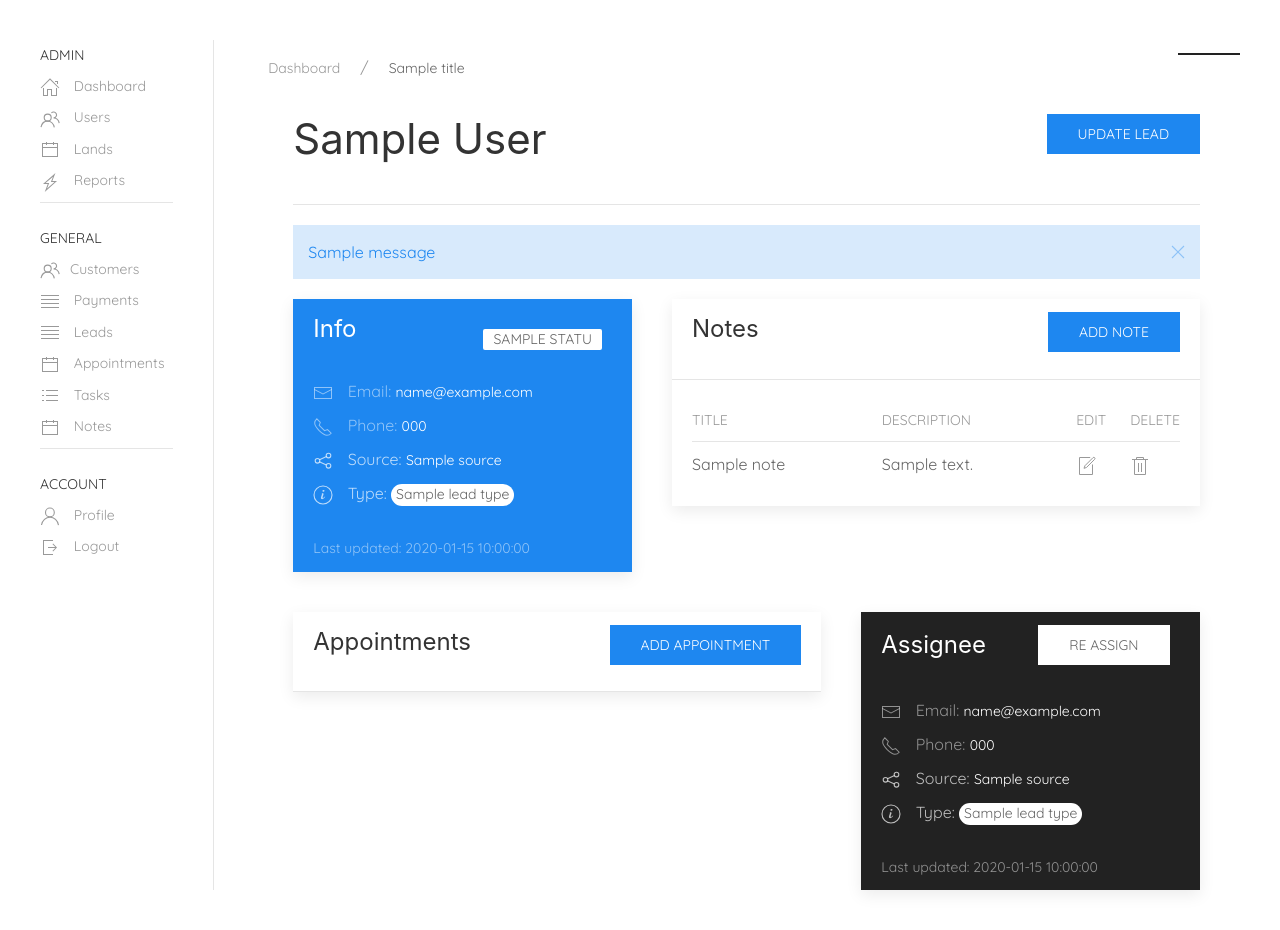
After one commit to Victor-Kariuki/bushline-crm, a Flask app: template app/templates/customers/single.html.j2 in a window 1280 px wide. The commit adds this page. Run offline with Flask 2, Linux system fonts and the light colour scheme; the template is opened without the code that fills it: most values are stand-ins (such as "Sample title", 1, 10 or a date in 2020); one stand-in notice (Sample message) is shown; parts of the project's set-up code (start-up, migrations or seed data) failed here and were passed over; some libraries are stand-ins or nearby versions.

Commit message:
add customer module & update lead module

```diff
--- a/app/blueprints/lead/views.py
+++ b/app/blueprints/lead/views.py
@@ -59,8 +59,7 @@ def create_lead():
             location = form.location.data,
             proposal = form.proposal.data,
             probability = form.probability.data,
-            land_id = form.land_id.data,
-            status = form.status.data
+            land_id = form.land_id.data
         )
 
         lead.assignees.append(form.user_id.data)
@@ -98,7 +97,6 @@ def update_lead(id):
         lead.email = form.email.data
         lead.source = form.source.data
         lead.lead_type = form.lead_type.data
-        lead.status = form.status.data
         location = form.location.data
         lead.proposal = form.proposal.data
         land.probability = form.probability.data
--- a/app/models/__init__.py
+++ b/app/models/__init__.py
@@ -3,6 +3,7 @@
 from app.models.appointment import Appointment
 from app.models.comment import Comment
 from app.models.land import Land
+from app.models.customer import Customer
 from app.models.lead import Lead
 from app.models.note import Note
 from app.models.task import Task
--- a/app/models/appointment.py
+++ b/app/models/appointment.py
@@ -1,4 +1,4 @@
-# app/models/appointments
+# app/models/appointments.py
 
 # inbuilt imports
 from datetime import datetime
@@ -17,6 +17,7 @@ class Appointment(db.Model):
     title = db.Column(db.String(60), nullable=False)
     description = db.Column(db.String(200))
     date = db.Column(db.DateTime, nullable=False)
+    location = db.Column(db.String(60), nullable=False)
     lead_id = db.Column(db.Integer, db.ForeignKey('leads.id'), nullable=False)
     user_id = db.Column(db.Integer, db.ForeignKey('users.id'), nullable=False)
     comments = db.relationship('Comment', backref='appointment', lazy='dynamic')
--- a/app/models/user.py
+++ b/app/models/user.py
@@ -28,6 +28,7 @@ class User(UserMixin, db.Model):
     password = db.Column(db.String(128), nullable=False)
     avatar = db.Column(db.String(200))
     is_admin = db.Column(db.Boolean, default=False)
+    customers = db.relationship('Customer', backref='user', lazy='dynamic')
     appointments = db.relationship('Appointment', backref='user', lazy='dynamic')
     notes = db.relationship('Note', backref='user', lazy='dynamic')
     tasks = db.relationship('Task', backref='user', lazy='dynamic')
--- /dev/null
+++ b/app/templates/customers/single.html.j2
@@ -0,0 +1,176 @@
+{% extends 'dashboard.html.j2' %}
+
+{% block content %}
+<div class="uk-clearfix uk-margin">
+    <div class="uk-float-left">
+        <h1>{{ lead.first_name }} {{ lead.last_name }}</h1>
+    </div>
+    <div class="uk-float-right">
+        <a class="uk-button uk-button-primary" href="{{ url_for('leads.update_lead', id=lead.id) }}">Update Lead</a>
+    </div>
+</div>
+<hr>
+{% for message in get_flashed_messages() %}
+    <div class="uk-alert-primary" uk-alert>
+        <a class="uk-alert-close" uk-close></a>
+        <p>{{ message }}</p>
+    </div>
+{% endfor %}
+<div uk-grid>
+    <div class="uk-width-2-5@m">
+        <div class="uk-card uk-card-primary uk-card-small">
+            <div class="uk-card-header">
+                <div class="uk-grid-small uk-flex-middle" uk-grid>
+                    <div class="uk-width-expand">
+                        <h3 class="uk-card-title">Info</h3>
+                    </div>
+                    <div class="uk-width-expand">
+                        <div class="uk-card-badge uk-label">{{ lead.status.name }}</div>
+                    </div>
+                </div>
+            </div>
+            <div class="uk-card-body">
+                <ul class="uk-iconnav uk-iconnav-vertical">
+                    <li>
+                        <a href="#">
+                            <span class="uk-margin-small-right" uk-icon="icon: mail"></span>
+                            Email:  <span class="uk-text-meta uk-text-primary">{{ lead.email }}</span>
+                        </a>
+                    </li>
+                    <li>
+                        <a href="#">
+                            <span class="uk-margin-small-right" uk-icon="icon: receiver"></span>
+                            Phone:  <span class="uk-text-meta uk-text-primary">{{ lead.phone }}</span>
+                        </a>
+                    </li>
+                    <li>
+                        <span class="uk-margin-small-right" uk-icon="icon: social"></span>
+                        Source:  <span class="uk-text-meta uk-text-primary">{{ lead.source.name }}</span>
+                    </li>
+                    <li>
+                        <span class="uk-margin-small-right" uk-icon="icon: info"></span>
+                        Type:  <span class="uk-badge">{{ lead.lead_type.name }}</span>
+                    </li>
+                </ul>
+            </div>
+            <div class="uk-card-footer">
+                <p class="uk-text-meta uk-margin-remove-top">
+                    Last updated:
+                    <time datetime="{{ lead.created_on }}">{{ lead.created_on }}</time>
+                </p>
+            </div>
+        </div>
+    </div>
+    <div class="uk-width-3-5@m">
+        {% if notes %}
+            <div class="uk-card uk-card-default uk-card-small">
+                <div class="uk-card-header">
+                    <div class="uk-clearfix">
+                        <div class="uk-float-left">
+                            <h3>Notes</h3>
+                        </div>
+                        <div class="uk-float-right">
+                            <a class="uk-button uk-button-primary" href="{{ url_for('notes.create_note') }}">Add Note</a>
+                        </div>
+                    </div>
+                </div>
+                <div class="uk-card-body">
+                    <table class="uk-table uk-table-divider uk-table-small uk-table-justify uk-table-responsive">
+                        <thead>
+                            <tr>
+                                <th>Title</th>
+                                <th>Description</th>
+                                <th class="uk-table-shrink">Edit</th>
+                                <th class="uk-table-shrink">Delete</th>
+                            </tr>
+                        </thead>
+                        <tbody>
+                            {% for note in notes %}
+                            <tr>
+                                <td>{{ note.title }}</td>
+                                <td class="uk-table-truncate">{{  note.description }}</td>
+                                <td>
+                                    <a href="{{ url_for('notes.update_note', id=note.id) }}" class="uk-icon-link" uk-icon="file-edit"></a>
+                                </td>
+                                <td>
+                                    <a href="{{ url_for('notes.delete_note', id=note.id) }}" class="uk-icon-link" uk-icon="trash"></a>
+                                </td>
+                            </tr>
+                            {% endfor %}
+                        </tbody>
+                    </table>
+                </div>
+            </div>
+        {% else %}
+            <div class="uk-placeholder uk-text-center">No notes for the lead.</div>
+            <a class="uk-button uk-button-primary" href="{{ url_for('notes.create_note') }}">Add Note</a>
+        {% endif %}
+    </div>
+</div>
+
+<div uk-grid>
+    <div class="uk-width-3-5@m">
+        {% if appointments %}
+            <div class="uk-card uk-card-default uk-card-small">
+                <div class="uk-card-header">
+                    <div class="uk-clearfix">
+                        <div class="uk-float-left">
+                            <h3>Appointments</h3>
+                        </div>
+                        <div class="uk-float-right">
+                            <a class="uk-button uk-button-primary" href="{{ url_for('notes.create_note') }}">Add Appointment</a>
+                        </div>
+                    </div>
+                </div>
+            </div>
+        {% else %}
+            <div class="uk-placeholder uk-text-center">No scheduled appointments.</div>
+            <a class="uk-button uk-button-primary" href="{{ url_for('notes.create_note') }}">Add Appointment</a>
+        {% endif %}
+    </div>
+    <div class="uk-width-2-5@m">
+        <div class="uk-card uk-card-secondary uk-card-small">
+            <div class="uk-card-header">
+                <div class="uk-grid-small uk-flex-middle" uk-grid>
+                    <div class="uk-width-expand">
+                        <h3 class="uk-card-title">Assignee</h3>
+                    </div>
+                    <div class="uk-width-expand">
+                        <a class="uk-button uk-button-primary" href="{{ url_for('notes.create_note') }}">Re Assign</a>
+                    </div>
+                </div>
+            </div>
+            <div class="uk-card-body">
+                <ul class="uk-iconnav uk-iconnav-vertical">
+                    <li>
+                        <a href="#">
+                            <span class="uk-margin-small-right" uk-icon="icon: mail"></span>
+                            Email:  <span class="uk-text-meta uk-text-primary">{{ lead.email }}</span>
+                        </a>
+                    </li>
+                    <li>
+                        <a href="#">
+                            <span class="uk-margin-small-right" uk-icon="icon: receiver"></span>
+                            Phone:  <span class="uk-text-meta uk-text-primary">{{ lead.phone }}</span>
+                        </a>
+                    </li>
+                    <li>
+                        <span class="uk-margin-small-right" uk-icon="icon: social"></span>
+                        Source:  <span class="uk-text-meta uk-text-primary">{{ lead.source.name }}</span>
+                    </li>
+                    <li>
+                        <span class="uk-margin-small-right" uk-icon="icon: info"></span>
+                        Type:  <span class="uk-badge">{{ lead.lead_type.name }}</span>
+                    </li>
+                </ul>
+            </div>
+            <div class="uk-card-footer">
+                <p class="uk-text-meta uk-margin-remove-top">
+                    Last updated:
+                    <time datetime="{{ lead.created_on }}">{{ lead.created_on }}</time>
+                </p>
+            </div>
+        </div>
+    </div>
+</div>
+{% endblock %}
--- a/app/templates/dashboard.html.j2
+++ b/app/templates/dashboard.html.j2
@@ -38,6 +38,8 @@
                 <li class="uk-nav-divider"></li>
 
                 <li class="uk-nav-header">General</li>
+                <li><a href="{{ url_for('customer.read_customers') }}"><span class=" uk-margin-small-right"
+                            uk-icon="icon: users"></span>Customers</a></li>
                 <li><a href=""><span class="uk-margin-small-right"
                             uk-icon="icon: table"></span> Payments</a></li>
                 <li><a href="{{ url_for('lead.read_leads') }}"><span class="uk-margin-small-right"
```
Also changed, not shown: app/blueprints/customer/__init__.py (added, +9 -0 lines), app/blueprints/customer/forms.py (added, +20 -0 lines), app/blueprints/customer/views.py (added, +160 -0 lines), app/blueprints/lead/forms.py (+0 -14 lines), app/models/customer.py (added, +31 -0 lines), app/models/land.py (+3 -4 lines), app/models/lead.py (+2 -16 lines), app/templates/customers/form.html.j2 (added, +87 -0 lines), app/templates/customers/index.html.j2 (added, +59 -0 lines), app/templates/leads/form.html.j2 (+6 -18 lines).
